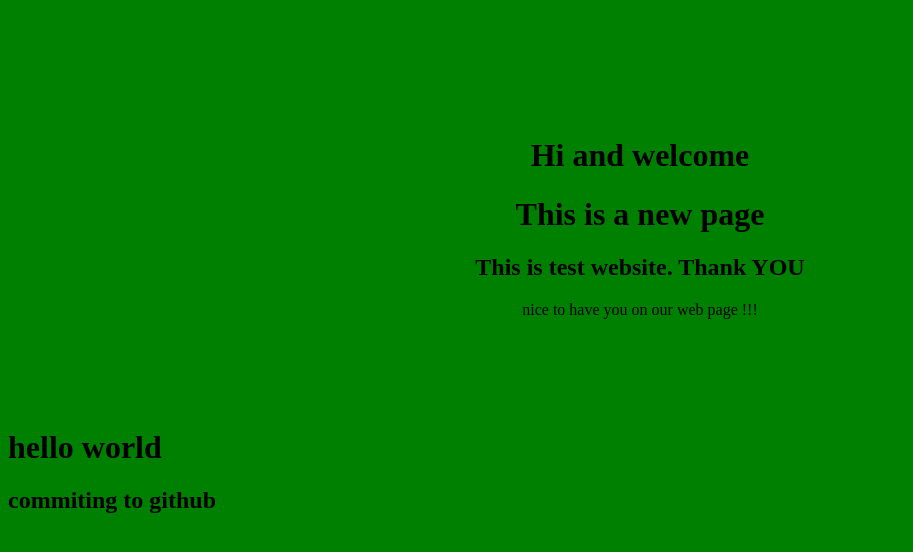
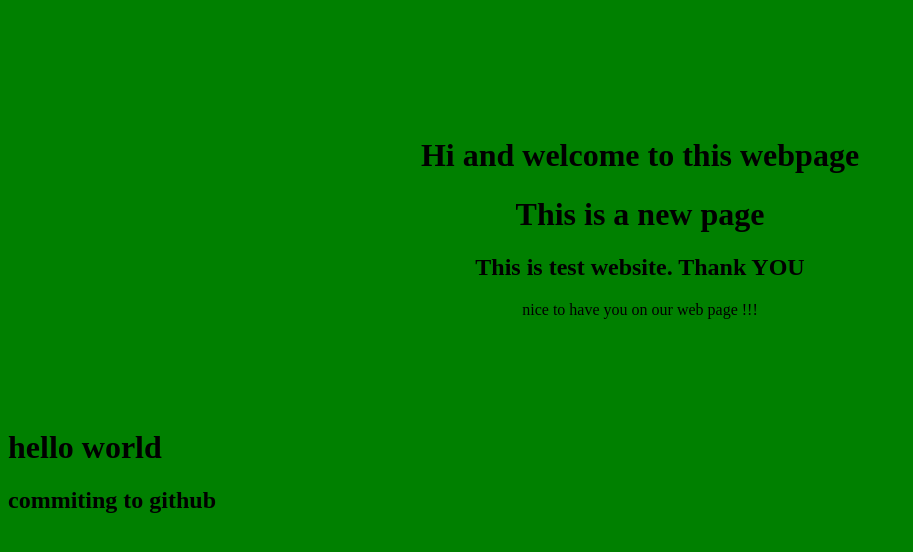
Before and after one commit to writingtoqasim/qasim, a plain HTML site: page index.html in a window 1280 px wide. Shown: the whole page, without its empty margins (0-913 px from the left). Drawn offline with Linux system fonts and the light colour scheme.

Commit message:
Update index.html

```diff
--- a/index.html
+++ b/index.html
@@ -6,7 +6,7 @@
 
 <body text="black" bgcolor="green">
 	<center><br><br><br><br><br><br>
-		<h1>Hi and welcome</h1>
+		<h1>Hi and welcome to this webpage</h1>
 		<h1>This is a new page</h1>
 		<h2>
 			This is test website. Thank YOU
```
